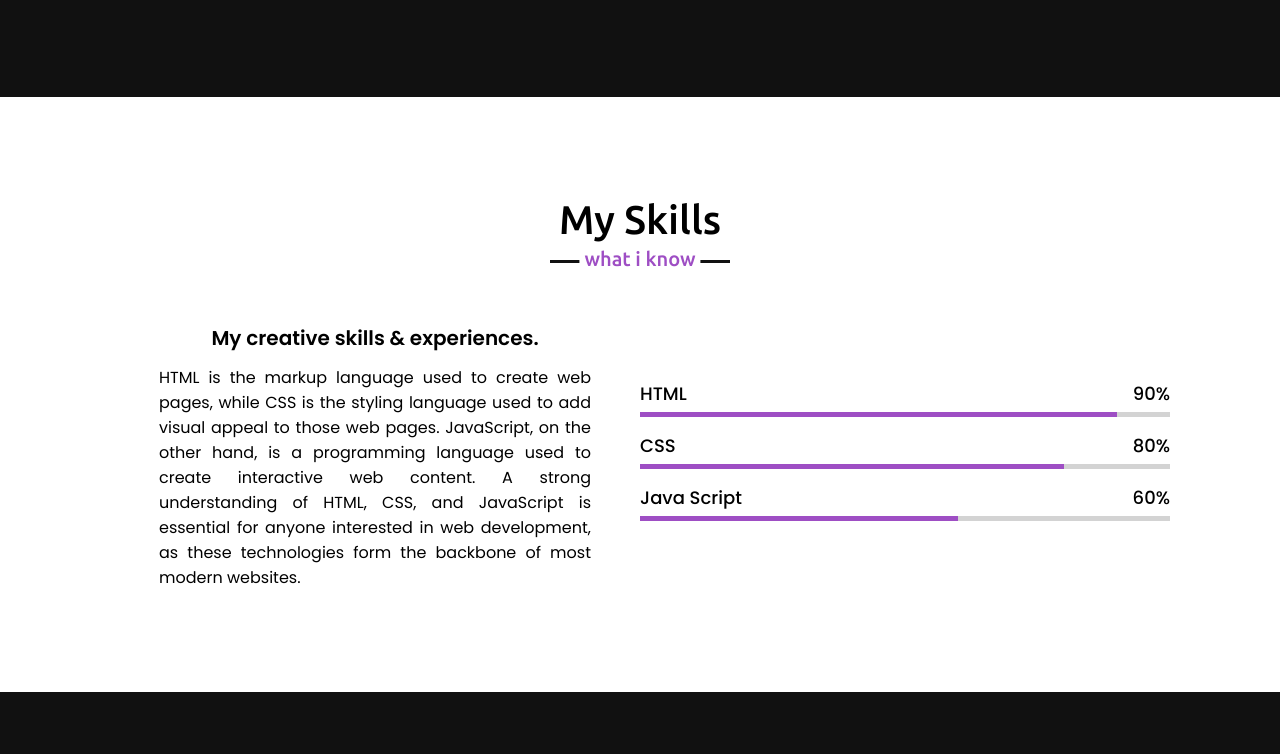
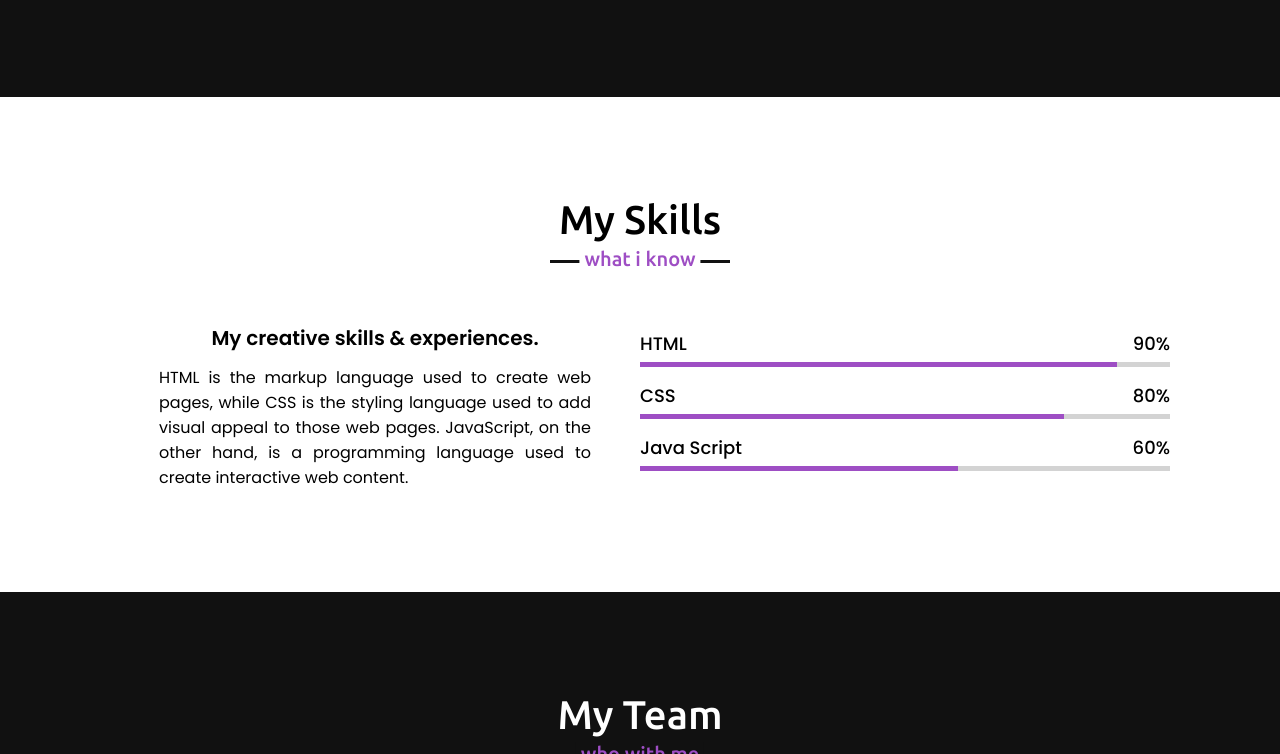
Before and after one commit to md-mubashshir/md_mubashshir_, a plain HTML site: page index.html in a window 1280 px wide. Shown: the part 2046-2800 px from the top of the page. Drawn offline with nearby package versions, Linux system fonts and the light colour scheme.

Commit message:
Update index.html

```diff
--- a/index.html
+++ b/index.html
@@ -108,9 +108,7 @@
                     <div class="text">My creative skills & experiences.</div>
                     <p>HTML is the markup language used to create web pages, while CSS is the styling language used to
                         add visual appeal to those web pages. JavaScript, on the other hand, is a programming language
-                        used to create interactive web content.
-                        A strong understanding of HTML, CSS, and JavaScript is essential for anyone interested in web
-                        development, as these technologies form the backbone of most modern websites.</p>
+                        used to create interactive web content.</p>
                     <!-- <a href="#">Read more</a> -->
                 </div>
                 <div class="column right">
```
